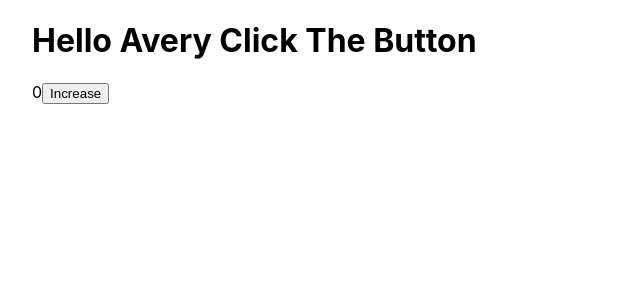
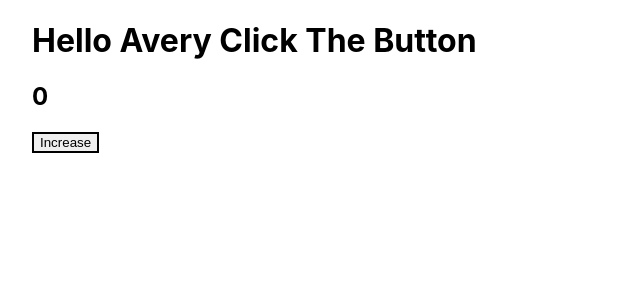
Before and after one commit to Blais3D/website, a Next.js app: page / in a window 1280 px wide. Shown: the top 300 px of the page, without its empty margins (0-640 px from the left). Built offline with nearby package versions, Linux system fonts and the light colour scheme.

Commit message:
yoooooooooo

```diff
--- a/pages/index.tsx
+++ b/pages/index.tsx
@@ -1,11 +1,17 @@
-import type { NextPage } from 'next'
-import Head from 'next/head'
-import Image from 'next/image'
-import { useState } from 'react'
-import styles from '../styles/Home.module.css'
+import type { NextPage } from "next";
+import Head from "next/head";
+import Image from "next/image";
+import { useState } from "react";
+import styles from "../styles/Home.module.css";
 
 const Home: NextPage = () => {
-  const [count, setCount] = useState(0)
+  const [count, setCount] = useState(0);
+  let color = "black";
+  if (count > 5) {
+    color = "red";
+  }
+
+  const color2 = count > 5 ? "red" : "black";
 
   return (
     <div className={styles.container}>
@@ -13,12 +19,15 @@ const Home: NextPage = () => {
         <title>Hello Avery</title>
       </Head>
       <h1>Hello Avery Click The Button</h1>
-      {count}
-      <button onClick={()=> setCount(count + 1)}>
+      <h2>{count}</h2>
+      <button
+        style={{ border: `2px solid ${color2}` }}
+        onClick={() => setCount(count + 1)}
+      >
         Increase
       </button>
     </div>
-  )
-}
+  );
+};
 
-export default Home
+export default Home;
```
Also changed, not shown: .eslintrc.json.
